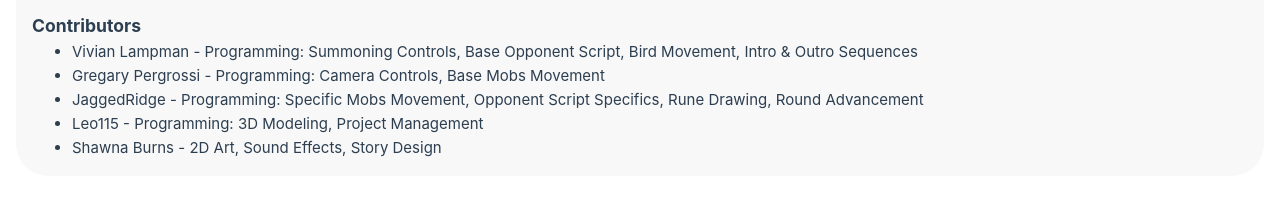
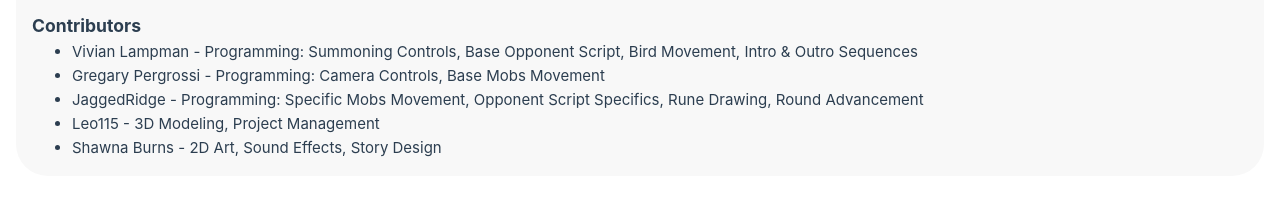
Before and after one commit to espoire/Portfolio, a Vue app: page / in a window 1280 px wide. Shown: the part 914-1116 px from the top of the page. Built offline with nearby package versions, Linux system fonts and the light colour scheme.

Commit message:
Typo fix

```diff
--- a/src/cmp/MyProjects.vue
+++ b/src/cmp/MyProjects.vue
@@ -72,7 +72,7 @@ import ProjectCard from './ProjectCard.vue'
         JaggedRidge - Programming: Specific Mobs Movement, Opponent Script Specifics, Rune Drawing,
         Round Advancement
       </li>
-      <li>Leo115 - Programming: 3D Modeling, Project Management</li>
+      <li>Leo115 - 3D Modeling, Project Management</li>
       <li>Shawna Burns - 2D Art, Sound Effects, Story Design</li>
     </ul>
   </ProjectCard>
```
